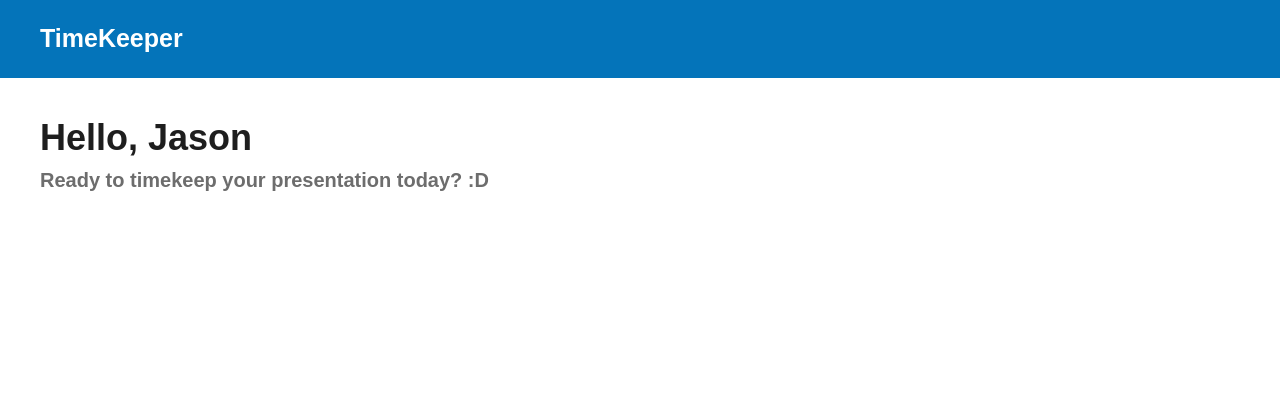
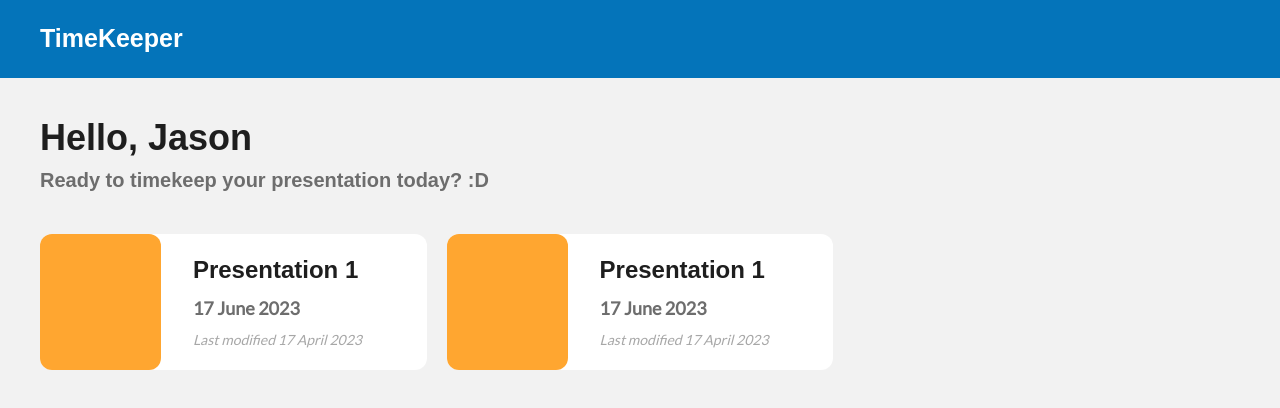
Before and after one commit to jasonchristopher21/timekeeper, a Vue app: page / in a window 1280 px wide. Shown: the top 408 px of the page. Built offline with nearby package versions, Linux system fonts and the light colour scheme; a web font is replaced by a local one.

Commit message:
feat: add dashboard cards

```diff
--- a/src/assets/main.css
+++ b/src/assets/main.css
@@ -1,5 +1,9 @@
 @import url('https://fonts.googleapis.com/css?family=PlusJakartaSans');
 @import url('https://fonts.googleapis.com/css?family=Lato');
+
+body {
+  background-color: #f2f2f2;
+}
 
 /* @import './base.css';
 
--- /dev/null
+++ b/src/components/DashboardCard.vue
@@ -0,0 +1,27 @@
+<script setup lang="ts">
+import { RouterLink, RouterView } from 'vue-router'
+import "../style.css"
+import styles from '../style';
+</script>
+
+<template>
+    <div>
+        <div class="bg-white w-full rounded-xl grid lg:grid-cols-3 sm:grid-cols-2 gap-3">
+            <div class="image">
+                <div class="bg-orange w-full h-full p-5 rounded-xl">
+                </div>
+            </div>
+            <div class="col-span-2 p-5">
+                <div class="text-2xl text-black font-jakarta font-bold">
+                    Presentation 1
+                </div>
+                <div class="text-lg text-dgray mt-2 font-lato font-semibold">
+                    17 June 2023
+                </div>
+                <div class="text-sm text-dgray mt-2 font-lato font-regular opacity-60 italic">
+                    Last modified 17 April 2023
+                </div>
+            </div>
+        </div>
+    </div>
+</template>
--- a/src/views/DashboardView.vue
+++ b/src/views/DashboardView.vue
@@ -1,20 +1,30 @@
 <script lang="ts">
+import DashboardCard from "../components/DashboardCard.vue"
 export default {
   data() {
     return {
       name: "Jason"
     }
+  },
+  components: {
+    DashboardCard,
   }
 }
 </script>
 
 <template>
   <div class="px-10 py-10">
-    <div class="text-4xl text-black font-jakarta font-bold">
-      Hello, {{ name }}
+    <div class="header">
+      <div class="text-4xl text-black font-jakarta font-bold">
+        Hello, {{ name }}
+      </div>
+      <div class="text-xl text-dgray mt-2 font-jakarta font-semibold ">
+        Ready to timekeep your presentation today? :D
+      </div>
     </div>
-    <div class="text-xl text-dgray mt-2 font-jakarta font-semibold ">
-      Ready to timekeep your presentation today? :D
+    <div class="grid grid-cols-3 gap-5 mt-10">
+      <DashboardCard />
+      <DashboardCard />
     </div>
   </div>
 </template>
```
